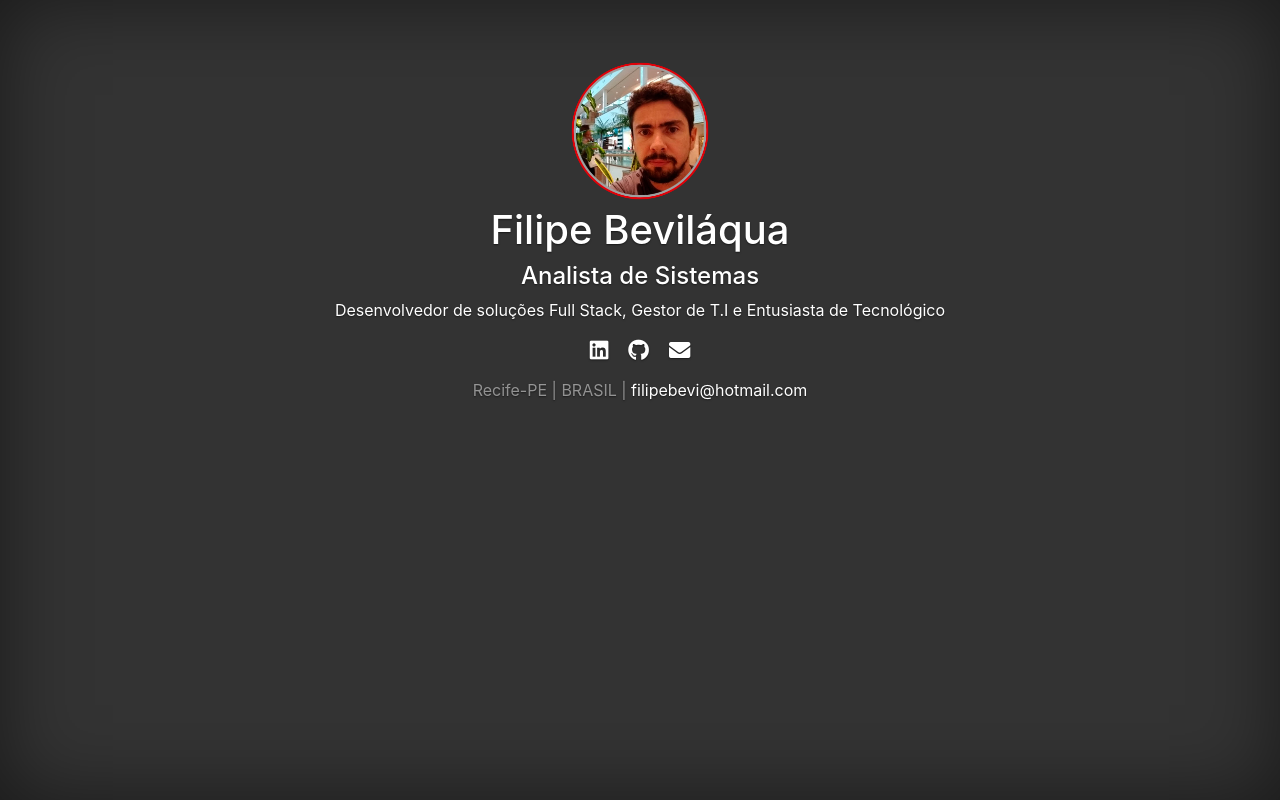
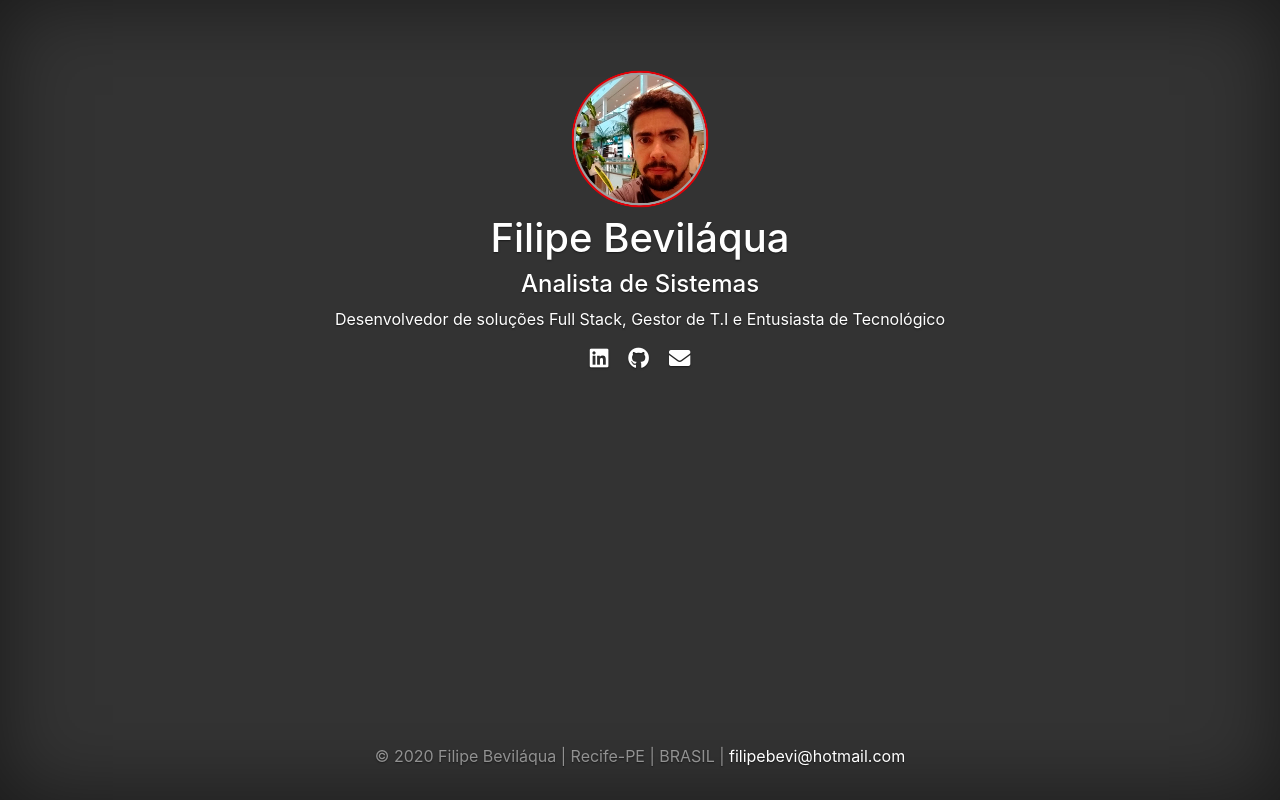
Before and after one commit to filipebevi/filipebevi.github.io, a plain HTML site: page index.html in a window 1280 px wide. Drawn offline with nearby package versions, Linux system fonts and the light colour scheme.

Commit message:
Commit Inicial!

```diff
--- a/index.html
+++ b/index.html
@@ -8,7 +8,7 @@
         <meta name="generator" content="Jekyll v4.0.1">
         <title>Filipe Beviláqua</title>
 
-        <link rel="canonical" href="https://getbootstrap.com/docs/4.5/examples/cover/">
+        <link rel="canonical" href="https://getbootstrap.com/docs/4.5/examples/sticky-footer/">
 
         <!-- Bootstrap core CSS -->
         <link rel="stylesheet" href="https://stackpath.bootstrapcdn.com/bootstrap/4.5.0/css/bootstrap.min.css" integrity="sha384-9aIt2nRpC12Uk9gS9baDl411NQApFmC26EwAOH8WgZl5MYYxFfc+NcPb1dKGj7Sk" crossorigin="anonymous">
@@ -17,27 +17,25 @@
         <!-- Custom styles for this template -->
         <link href="cover.css" rel="stylesheet">
     </head>
-    <body class="text-center">
-        <div class="container">
-            <main style="margin-top: 5%"role="main">
-                <img src="foto1.png" alt="" height="150px"/>
+    <body class="text-center d-flex flex-column h-100">
+            <main style="margin-top: 5%"role="main" class="flex-shrink-0">
+                <div class="container">
+                    <img src="foto1.png" alt="" height="150px"/>
                 <h1>Filipe Beviláqua</h1>
                 <h4>Analista de Sistemas</h4>
                 <p>Desenvolvedor de soluções Full Stack, Gestor de T.I e Entusiasta de Tecnológico</p>
-                <p>
                 <ul class="nav justify-content-center">
                     <li style="margin-right: 20px" class="nav-item"><a href="https://www.linkedin.com/in/filipebevi/" aria-label="linkedin"><i class='fab fa-linkedin fa-lg'></i><br></a></li>
                     <li style="margin-right: 20px" class="nav-item"><a href="https://github.com/filipebevi" aria-label="github"><i class='fab fa-github fa-lg'></i><br></a></li>
                     <li class="nav-item"><a href="mailto:filipebevi@hotmail.com" aria-label="email"><i class='fas fa-envelope fa-lg'></i><br></a></li>
                 </ul>
-                </p>
+                </div>
+
             </main>
-
-            <footer class="mastfoot">
-                <div>
-                    <p>Recife-PE | BRASIL | <a href = "mailto: filipebevi@hotmail.com">filipebevi@hotmail.com</a></p>
+        <footer class="mastfoot footer mt-auto py-3">
+                <div class="container">
+                    <p>&copy; 2020 Filipe Beviláqua | Recife-PE | BRASIL | <a href = "mailto: filipebevi@hotmail.com">filipebevi@hotmail.com</a></p>
                 </div>
             </footer>
-        </div>
     </body>
 </html>
```
